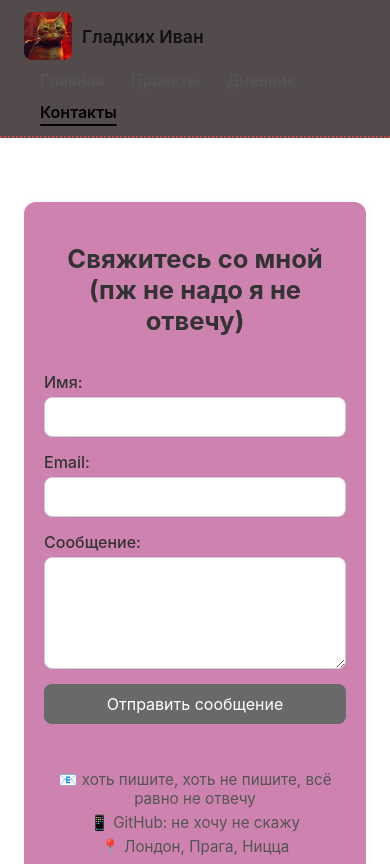
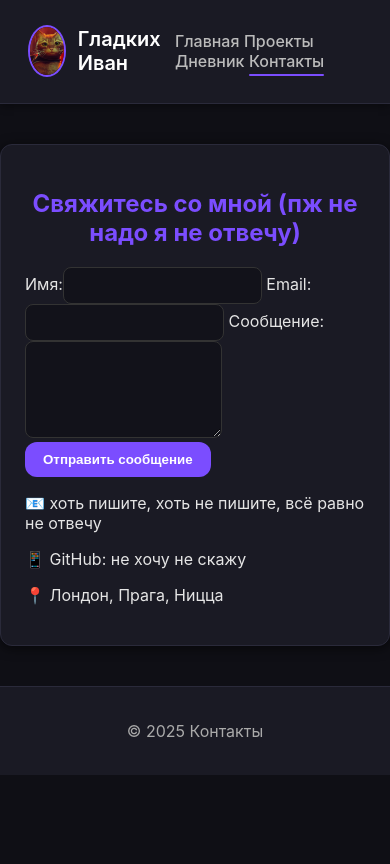
Before and after one commit to IvankEn08/frontend_and_backend_kr_2, a website: page pages/contacts.html in a window 390 px wide. Shown: the top 864 px of the page. Drawn offline with Linux system fonts and the light colour scheme.

Commit message:
fixed styles.css

```diff
--- a/styles/style.css
+++ b/styles/style.css
@@ -1,208 +1,74 @@
 :root {
     --gap: 10px;
     --max: 1200px;
-    --color-primary: #fab444;
-    --radius: 20px;
-
-}
-*{
-    box-sizing:border-box
-}
-body{
-    font-family:Inter,system-ui,Segoe UI,Arial,sans-serif;
-    margin:0;color:#301a67
+    --color-primary: #7b4dff;
+    --radius: 12px;
 }
 
-.btn {
-    display: inline-block;
-    padding: .6rem .8rem;
-    border-radius: var(--radius);
-    font: inherit;
-    cursor: pointer;
-    border: none;
-    transition: filter 1s;
-}
-.btn--primary {
-    background: var(--color-primary);
-    color: #e8a3a3;
-}
-.logo{
-    width:250px;
-    height:250px;
-}
-.container{
-    max-width:var(--max);
-    margin:0 auto;padding:24px
-}
-.site-header{
-    display:flex;
-    justify-content:space-between;
-    align-items:center;
-    padding:12px 24px;
-    border-bottom:1px solid #eee
-}
-.nav a{
-    margin-left:16px;
-    text-decoration:none;
-    color:inherit
-}
-.hero{
-    display:flex;gap:20px;
-    align-items:center;
-    padding:24px 0
-}
-.photo img{
-    width:150px;
-    height:150px;
-    object-fit:cover;
-    border-radius:8px
-}
-.btn{display:inline-block;
-    padding:8px 14px;
-    border-radius:6px;
-    background:#111;
-    color:#fff;
-    text-decoration:none
-}
-.skills,.top-projects{
-    margin-top:24px
-}
-.skill-list{
-    list-style:none;
-    padding:0;
-    margin:0
-}
-.skill-list li{
-    margin:10px 0;
-    display:flex;
-    justify-content:space-between;
-    align-items:center
-}
-.skill-list .bar{
-    width:40%;
-    height:12px;
-    background:#eee;
-    border-radius:8px;
-    position:relative;
-    overflow:hidden
-}
-.skill-list .bar::after{
-    content:'';
-    position:absolute;
-    left:0;
-    top:0;
-    height:100%;
-    width:0;background:#111;
-    border-radius:8px;
-    transition:width .6s ease
-}
-.projects-grid{
-    display:grid;
-    grid-template-columns:repeat(auto-fit,minmax(180px,1fr));
-    gap:16px;margin-top:12px
-}
-.card, .project-card{
-    padding:18px;border:1px solid #eee;
-    border-radius:8px;
-    text-align:center
-}
-.modal{
-    position:fixed;
-    inset:0;display:none;
-    align-items:center;
-    justify-content:center;
-    background:rgba(0,0,0,0.5)
-}
-.modal[aria-hidden="false"]{
-    display:flex
-}
-.modal-content{
-    background:#fff;
-    padding:20px;
-    border-radius:8px;
-    max-width:720px;
-    width:90%}
-.site-footer{
-    text-align:center;
-    padding:18px;
-    border-top:1px solid #eee;
-    margin-top:36px
+* {
+    box-sizing: border-box;
 }
 
-
-@media(max-width:700px){.hero{flex-direction:column;text-align:center}}
-
+body {
+    font-family: "Inter", system-ui, sans-serif;
+    margin: 0;
+    background: #0f0f15;
+    color: #e5e5e5;
+}
 
 .site-header {
     display: flex;
     justify-content: space-between;
     align-items: center;
-    padding: 12px 24px;
-    border-bottom: 2px dotted #c54a4a;
-    background: #534b4b;
+    background: #1a1a24;
+    padding: 14px 28px;
+    border-bottom: 1px solid #2a2a3a;
+    box-shadow: 0 2px 8px rgba(0, 0, 0, 0.4);
 }
 
 .brand {
     display: flex;
     align-items: center;
-    gap: 10px;
+    gap: 12px;
 }
 
 .logo {
-    width: 48px;
-    height: 48px;
-    border-radius: 8px;
+    width: 52px;
+    height: 52px;
+    border-radius: 50%;
     overflow: hidden;
-    transition: transform 0.8s ease, opacity 0.8s ease;
+    border: 2px solid var(--color-primary);
+    transition: transform 0.4s, border-color 0.4s;
+}
+
+.logo:hover {
+    transform: scale(1.1);
+    border-color: #9c74ff;
 }
 
 .logo img {
     width: 100%;
     height: 100%;
     object-fit: cover;
-    display: block;
-}
-
-.logo:hover {
-    transform: scale(1.05);
-    opacity: 0.9;
 }
 
 .name {
+    font-weight: 600;
+    color: #fff;
     font-size: 1.25rem;
-    font-weight: 600;
-    color: #111;
-    margin: 0;
-}
-
-/* --- НАВИГАЦИЯ --- */
-.nav {
-    display: flex;
-    gap: 16px;
 }
 
 .nav a {
     text-decoration: none;
-    color: #555;
+    color: #bbb;
     font-weight: 500;
     position: relative;
-    padding-bottom: 2px;
-    transition: color 0.2s ease;
-}
-.contact-form{
-    display:flex;
-    flex-direction: column;
-    gap: 16px;
+    padding-bottom: 3px;
+    transition: color 0.2s;
 }
 .nav a:hover {
-    color: #000;
+    color: #fff;
 }
-
-.nav a.active {
-    color: #000;
-    font-weight: 600;
-}
-
 .nav a.active::after {
     content: '';
     position: absolute;
@@ -210,96 +76,72 @@ body{
     left: 0;
     width: 100%;
     height: 2px;
-    background: #000;
+    background: var(--color-primary);
     border-radius: 1px;
 }
 
+.hero {
+    padding: 60px 20px;
+    background: linear-gradient(145deg, #1a1a24, #111118);
+    text-align: center;
+}
+
+.btn {
+    background: var(--color-primary);
+    color: #fff;
+    border: none;
+    padding: 10px 18px;
+    border-radius: var(--radius);
+    font-weight: 600;
+    cursor: pointer;
+    transition: background 0.3s, transform 0.2s;
+}
+.btn:hover {
+    background: #9c74ff;
+    transform: translateY(-2px);
+}
+
 .contact-form {
+    background: #1a1a24;
+    border: 1px solid #2a2a3a;
+    border-radius: 12px;
+    padding: 24px;
     max-width: 600px;
     margin: 40px auto;
-    padding: 20px;
-    border-radius: 12px;
-    background: #cd82b0;
-    box-shadow: 0 2px 10px rgba(0,0,0,0.05);
+    box-shadow: 0 2px 12px rgba(0, 0, 0, 0.6);
 }
 
 .contact-form h2 {
     text-align: center;
-    margin-bottom: 20px;
-    font-size: 1.6rem;
-    color: #333;
-}
-
-.contact-form form {
-    display: flex;
-    flex-direction: column;
-    gap: 15px;
-}
-
-.contact-form label {
-    display: flex;
-    flex-direction: column;
-    font-weight: 500;
-    color: #333;
+    color: var(--color-primary);
 }
 
 .contact-form input,
 .contact-form textarea {
-    margin-top: 5px;
+    background: #12121a;
+    border: 1px solid #333;
+    color: #ddd;
     padding: 10px;
-    border: 1px solid #ccc;
     border-radius: 8px;
-    font-size: 1rem;
-    transition: border-color 0.2s;
 }
-
 .contact-form input:focus,
 .contact-form textarea:focus {
-    border-color: #0078ff;
+    border-color: var(--color-primary);
     outline: none;
 }
 
 .contact-form .btn {
-    padding: 10px 15px;
-    background-color: dimgrey;
+    background: var(--color-primary);
     color: #fff;
-    border: none;
-    border-radius: 8px;
-    font-size: 1rem;
-    cursor: pointer;
-    transition: background-color 0.3s;
+}
+.contact-form .btn:hover {
+    background: #9c74ff;
 }
 
-.contact-form .btn:hover {
-    background-color: #005fcc;
+.site-footer {
+    background: #1a1a24;
+    color: #aaa;
+    text-align: center;
+    padding: 18px;
+    border-top: 1px solid #2a2a3a;
 }
-
-.contact-info {
-    margin-top: 25px;
-    text-align: center;
-    color: #555;
-    font-size: 0.95rem;
-}
-
-.contact-info p {
-    margin: 5px 0;
-}
-
-
-/* --- АДАПТИВНОСТЬ --- */
-@media (max-width: 768px) {
-    .site-header {
-        flex-direction: column;
-        align-items: flex-start;
-        gap: 10px;
-    }
-
-    .nav {
-        flex-wrap: wrap;
-        gap: 10px;
-    }
-
-    .name {
-        font-size: 1.1rem;
-    }
-}
```
